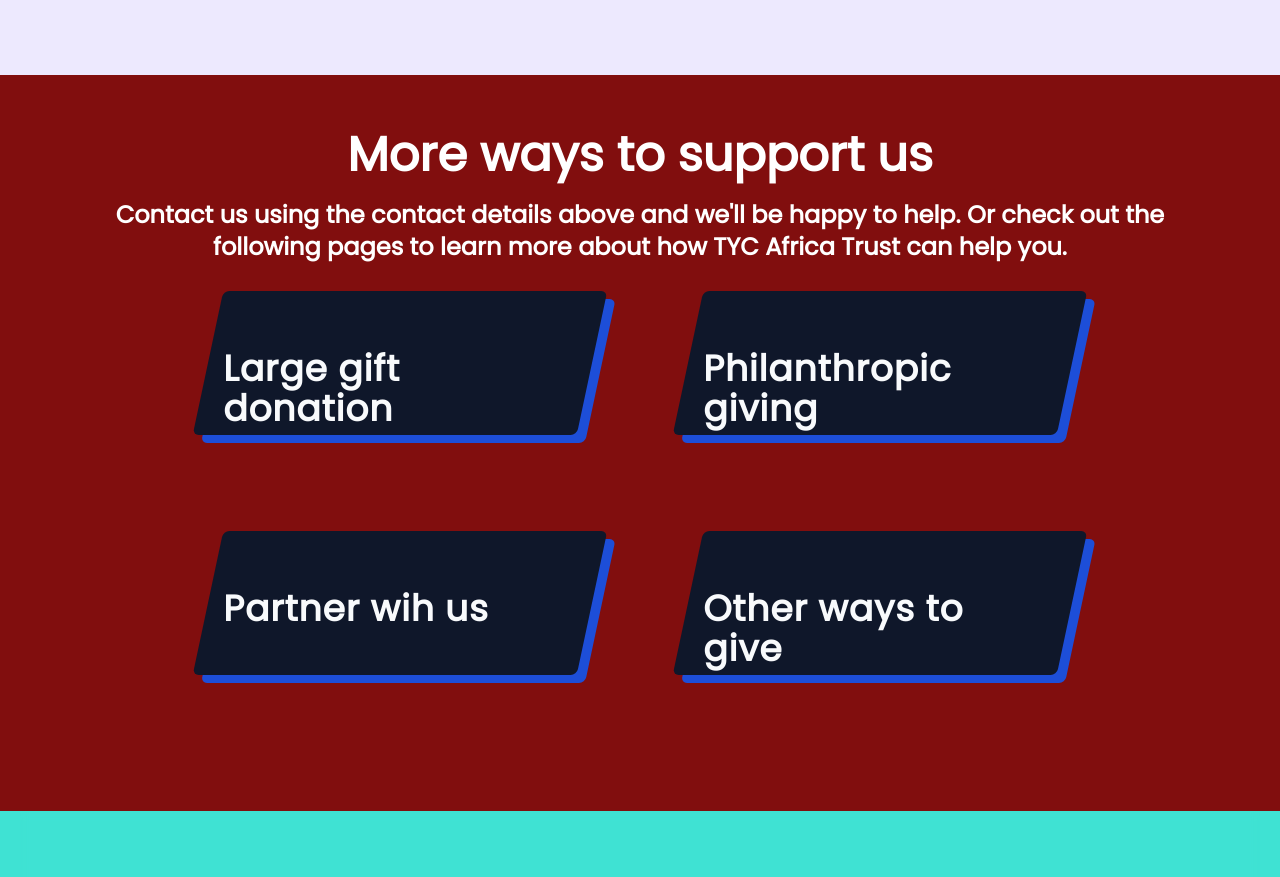
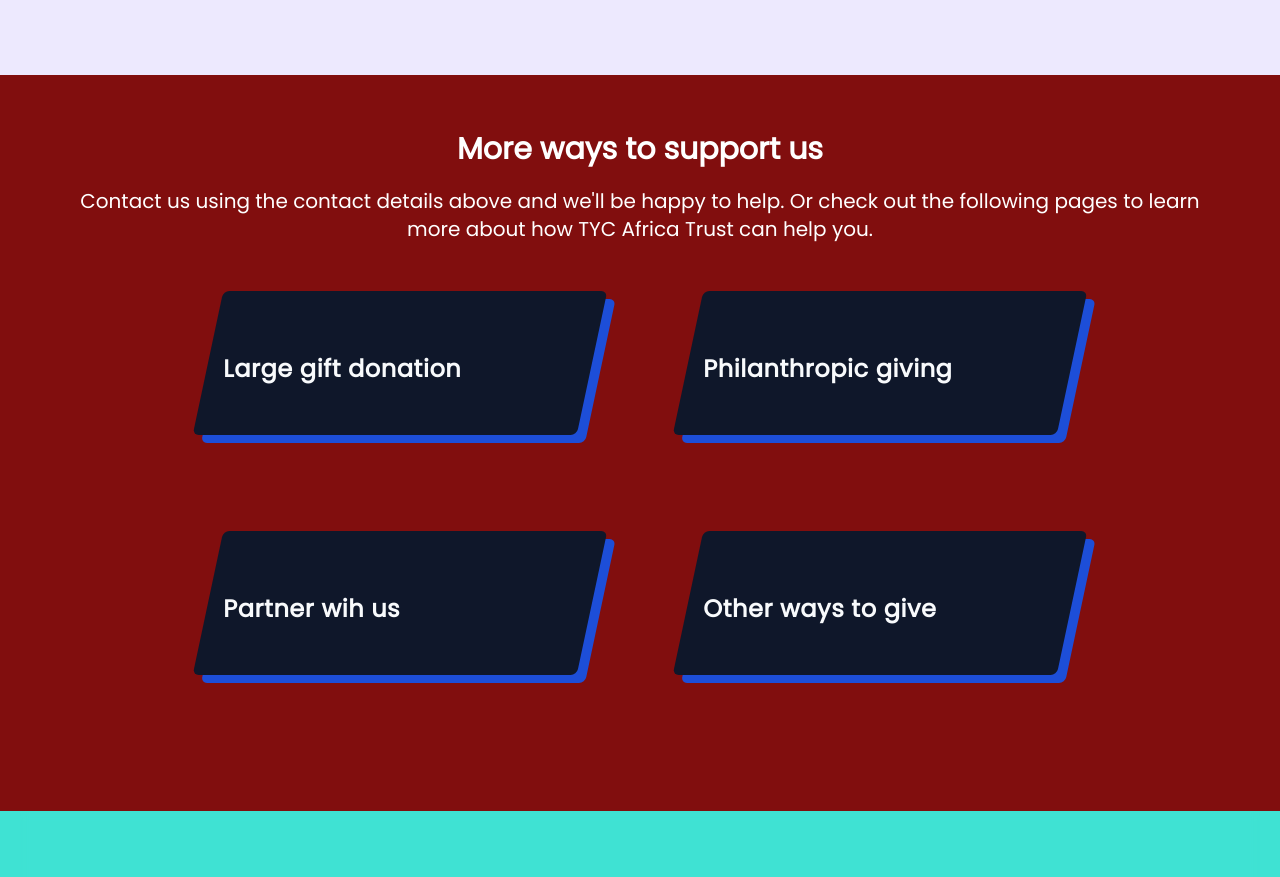
Before and after one commit to BabaMboga/TYC-main, a Next.js app: page /support-us/donate in a window 1280 px wide. Shown: the part 1260-2137 px from the top of the page. Built offline with nearby package versions, Linux system fonts and the light colour scheme.

Commit message:
Edited MoretoExlpore

```diff
--- a/components/support-us/MoretoExplore.tsx
+++ b/components/support-us/MoretoExplore.tsx
@@ -9,11 +9,11 @@ const MoretoExplore = ({}) => {
 
         <div className="flex flex-col items-start justify-start gap-12 md:h-14 mb-6">
           <div className="flex flex-col items-center  self-stretch justify-start gap-2 md:h-14">
-            <div className="self-stretch text-3xl font-bold text-white leading-10 text-center  md:text-5xl">
+            <div className="self-stretch text-xl font-bold text-white leading-10 text-center  md:text-3xl">
               More ways to support us
             </div>
             <div className="self-stretch  font-bold leading-10 text-center md:text-2xl">
-              <p className=" my-3 font-bold leading-10 text-center text-white md:text-2xl">
+              <p className=" my-3 font-normal leading-10 text-center text-white md:text-xl">
               Contact us using the contact details above and we&apos;ll be happy to help. Or check out the following pages to learn more about how TYC Africa Trust can help you.
               </p>
             </div>
@@ -22,7 +22,7 @@ const MoretoExplore = ({}) => {
 
         <div className="grid items-start justify-start gap-5 py-5 md:gap-24 md:grid-cols-2 md:py-20 px-14">
           <div className="relative rounded-md w-96 h-36 bg-primary text-primary-foreground hover:bg-primary/90 transition-transform duration-1000 transform -skew-x-12 gap-1 shadow-[10px_8px_0px_rgba(29,78,216,1)] hover:shadow-[15px_8px_0px_rgba(29,78,216,1)]">
-            <div className="w-80 h-16 left-[19px] top-[58px] absolute skew-x-12 text-4xl font-semibold  leading-10 tracking-wide">
+            <div className="w-80 h-16 left-[19px] top-[58px] absolute skew-x-12 text-2xl font-semibold  leading-10 tracking-wide">
               Large gift donation
             </div>
             <div className="w-44 h-36 left-[274px] top-0 absolute opacity-70" />
@@ -30,7 +30,7 @@ const MoretoExplore = ({}) => {
 
 
           <div className="relative rounded-md w-96 h-36 bg-primary text-primary-foreground hover:bg-primary/90 transition-transform duration-1000 transform -skew-x-12 gap-1 shadow-[10px_8px_0px_rgba(29,78,216,1)] hover:shadow-[15px_8px_0px_rgba(29,78,216,1)]">
-            <div className="w-80 h-16 left-[19px] top-[58px] absolute skew-x-12 text-4xl font-semibold  leading-10 tracking-wide">
+            <div className="w-80 h-16 left-[19px] top-[58px] absolute skew-x-12 text-2xl font-semibold  leading-10 tracking-wide">
               Philanthropic giving
             </div>
             <div className="w-44 h-36 left-[274px] top-0 absolute opacity-70" />
@@ -38,7 +38,7 @@ const MoretoExplore = ({}) => {
 
 
           <div className="relative rounded-md w-96 h-36 bg-primary text-primary-foreground hover:bg-primary/90 transition-transform duration-1000 transform -skew-x-12 gap-1 shadow-[10px_8px_0px_rgba(29,78,216,1)] hover:shadow-[15px_8px_0px_rgba(29,78,216,1)]">
-            <div className="w-80 h-16 left-[19px] top-[58px] absolute skew-x-12  text-4xl font-semibold  leading-10 tracking-wide">
+            <div className="w-80 h-16 left-[19px] top-[58px] absolute skew-x-12  text-2xl font-semibold  leading-10 tracking-wide">
               Partner wih us
             </div>
             <div className="w-44 h-36 left-[274px] top-0 absolute opacity-70" />
@@ -46,7 +46,7 @@ const MoretoExplore = ({}) => {
 
 
           <div className="relative rounded-md w-96 h-36 bg-primary text-primary-foreground hover:bg-primary/90 transition-transform duration-1000 transform -skew-x-12 gap-1 shadow-[10px_8px_0px_rgba(29,78,216,1)] hover:shadow-[15px_8px_0px_rgba(29,78,216,1)]">
-            <div className="w-80 h-16 left-[19px] top-[58px] absolute skew-x-12 text-4xl font-semibold  leading-10 tracking-wide">
+            <div className="w-80 h-16 left-[19px] top-[58px] absolute skew-x-12 text-2xl font-semibold  leading-10 tracking-wide">
               Other ways to give
             </div>
             <div className="w-44 h-36 left-[274px] top-0 absolute opacity-70" />
```
